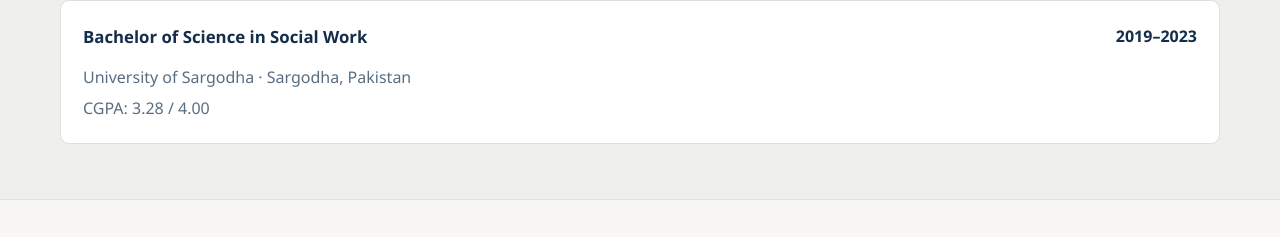
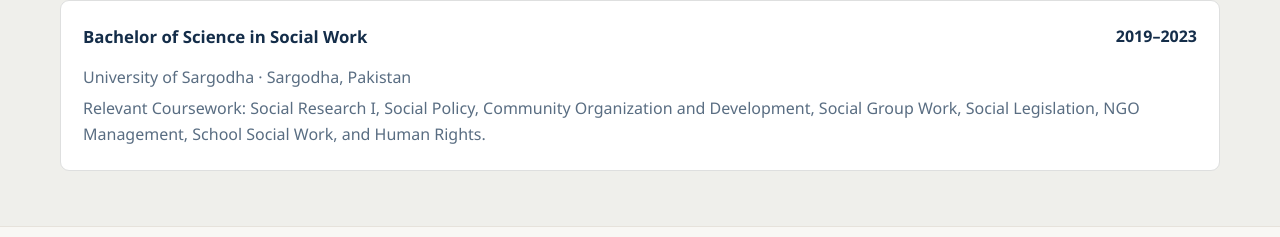
Before and after one commit to turnerhedge617-sudo/turnerhedge617-sudo.github.io, a plain HTML site: page index.html in a window 1280 px wide. Shown: the part 563-800 px from the top of the page. Drawn offline with Linux system fonts and the light colour scheme.

Commit message:
Replace CGPA with relevant coursework

```diff
--- a/index.html
+++ b/index.html
@@ -20,7 +20,7 @@ header{height:auto;min-height:68px;background:var(--navy2);color:white;border-bo
 <header><div class="wrap nav"><a class="brand" href="#home">Junaid Ahmad</a><nav><a href="#home">Home</a><a href="#education">Education</a><a href="#experience">Work Experience</a><a href="#research">Research</a><a href="#about">About</a><a href="#skills">Skills</a><a href="#films">Film Writing</a><a href="#contact">Contact</a><a class="lbnav" href="https://letterboxd.com/Junayd/" target="_blank" rel="noopener"><span class="dots"><i></i><i></i><i></i></span> Letterboxd ↗</a></nav></div></header>
 <main>
 <section class="hero" id="home"><div class="wrap hero-grid"><div class="portrait-frame"><img class="portrait" src="profile.png" alt="Portrait of Junaid Ahmad"></div><div><div class="goldline"></div><h1>Junaid Ahmad</h1><div class="kicker">SOCIAL WORK &nbsp; | &nbsp; RESEARCH &nbsp; | &nbsp; FIELD EXPERIENCE</div><p class="intro">I am a Social Work graduate with a strong interest in research, community development and social justice. My work focuses on understanding human behavior, social systems and creating meaningful change through evidence and empathy.</p><div class="contact-row"><a href="mailto:junaidahmad01012@gmail.com"><span class="ico">✉</span>junaidahmad01012@gmail.com</a><span class="sep"><span class="ico">▣</span> Social Work · Pakistan</span><a class="sep" href="https://letterboxd.com/Junayd/" target="_blank" rel="noopener"><span class="ico">▣</span> Letterboxd ↗</a></div></div></div></section>
-<section class="extra alt" id="education"><div class="wrap"><div class="section-title"><span class="num">01</span><h2>Education</h2></div><div class="panel"><div class="edu-line"><h3>Bachelor of Science in Social Work</h3><strong>2019–2023</strong></div><p class="muted">University of Sargodha · Sargodha, Pakistan</p><p class="muted">CGPA: 3.28 / 4.00</p></div></div></section>
+<section class="extra alt" id="education"><div class="wrap"><div class="section-title"><span class="num">01</span><h2>Education</h2></div><div class="panel"><div class="edu-line"><h3>Bachelor of Science in Social Work</h3><strong>2019–2023</strong></div><p class="muted">University of Sargodha · Sargodha, Pakistan</p><p class="muted">Relevant Coursework: Social Research I, Social Policy, Community Organization and Development, Social Group Work, Social Legislation, NGO Management, School Social Work, and Human Rights.</p></div></div></section>
 <section class="extra" id="experience"><div class="wrap"><div class="section-title"><span class="num">02</span><h2>Work Experience</h2></div><article class="role"><div class="meta">2021–2022 · Sargodha, Pakistan</div><h3>Field Agent / Intern · National Commission for Human Development (NCHD)</h3><p class="muted">Conducted outreach with rural households, discussed barriers to school attendance with parents, supported school enrolment, and shared information about scholarships and financial support. The role strengthened community communication, trust-building, and public-service outreach skills.</p></article><div class="grid3"><article class="card"><h3>Study circles</h3><p>Supported learning activities for disadvantaged communities.</p></article><article class="card"><h3>Medicine camps &amp; ration drives</h3><p>Supported community health activities and essential-supply distribution.</p></article><article class="card"><h3>Public awareness</h3><p>Participated in radio awareness programmes about COVID-19, vaccination, and education.</p></article></div></div></section>
 <section class="extra alt" id="research"><div class="wrap"><div class="section-title"><span class="num">03</span><h2>Research</h2></div><div class="thesis"><small>Undergraduate thesis</small><h3>The Role of Industrial Homes (Sanatzar) in the Economic Empowerment of Women</h3><p><strong>Thesis supervisor:</strong> Dr. Sadia Rafi</p><p style="margin-top:10px">Explored community-based skill development and its relationship to women’s economic participation, financial independence, and social inclusion.</p></div><div class="grid3"><article class="card"><h3>Research practice</h3><p>Literature review, data collection, social analysis, documentation, and academic writing.</p></article><article class="card"><h3>Inclusion &amp; opportunity</h3><p>Interest in factors shaping access to education, services, livelihoods, and community resources.</p></article><article class="card"><h3>Future direction</h3><p>Interest in social policy, community development, and evidence-informed social programmes.</p></article></div></div></section>
 <section class="extra" id="about"><div class="wrap"><div class="section-title"><span class="num">04</span><h2>About &amp; Research Interests</h2></div><p class="muted">My academic and field experiences have shaped my interest in how social programmes, public services, and community-based initiatives can expand opportunity and improve well-being. I aim to strengthen my research and policy skills through further study and contribute to practical, evidence-informed social development.</p><div class="tags" style="margin-top:18px"><span class="tag">Social policy</span><span class="tag">Community development</span><span class="tag">Women’s empowerment</span><span class="tag">Social inclusion</span><span class="tag">Educational access</span><span class="tag">Community-based research</span><span class="tag">Digital inequality</span></div></div></section>
```
